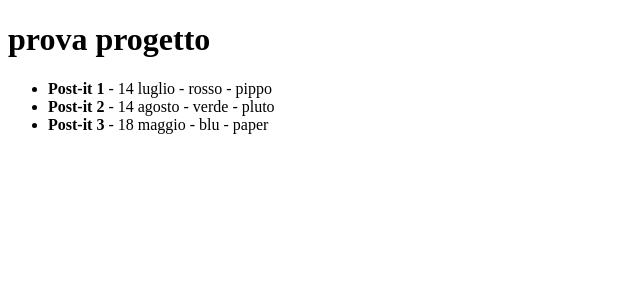
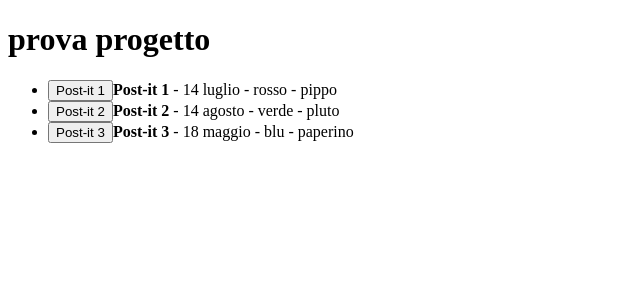
Before and after one commit to Simobini74/provaangular, an Angular app: page / in a window 1280 px wide. Shown: the top 300 px of the page, without its empty margins (0-640 px from the left). Built offline with nearby package versions, Linux system fonts and the light colour scheme.

Commit message:
2 files modified

```diff
--- a/src/app/app.component.html
+++ b/src/app/app.component.html
@@ -2,6 +2,7 @@
 
 <ul>
 <li *ngFor='let post of postit' >
+  <button (click)="seleziona(post.nome)">{{post.nome}}</button>
   <b>{{post.nome}}</b> - {{post.data}} - {{post.colore}} - {{post.contenuto}}
 </li>
 </ul>
--- a/src/app/app.component.ts
+++ b/src/app/app.component.ts
@@ -23,7 +23,7 @@ export class AppComponent {
       nome: 'Post-it 3',
       data: '18 maggio',
       colore:'blu',
-      contenuto:'paper'
+      contenuto:'paperino'
     }
   ];
 }
```
